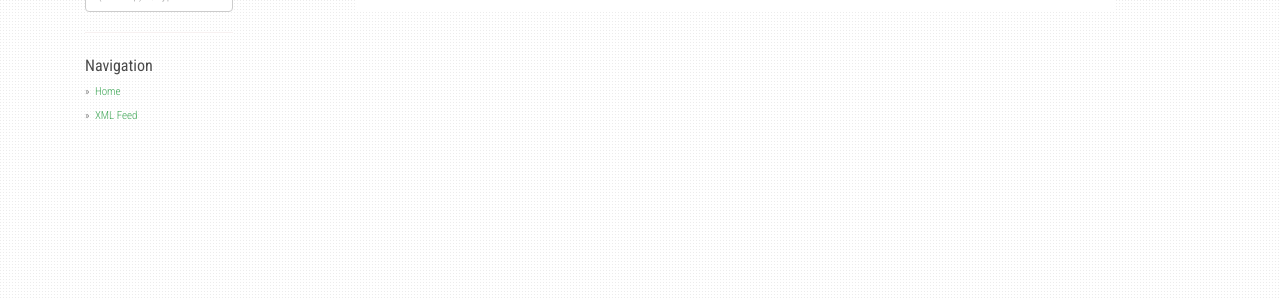
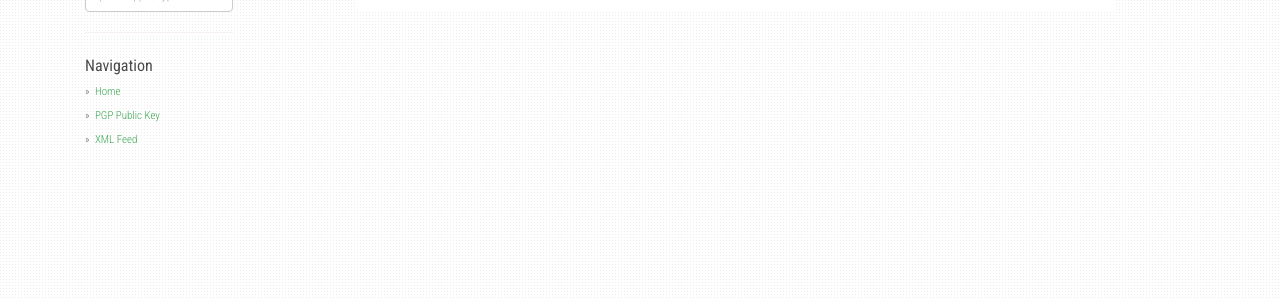
Before and after one commit to atreyasha/atreyasha.github.io, a Jekyll site: the page built from index.html, in a window 1280 px wide. Shown: the part 216-516 px from the top of the page. Built offline with Jekyll 4.4.1, drawn with Linux system fonts in a browser that asks for light colours; nearby versions of some CDN libraries; the list of posts is cut into pages by our own code.

Commit message:
Add PGP public key to website

```diff
--- a/_config.yml
+++ b/_config.yml
@@ -18,6 +18,8 @@ social:
       link: "https://linkedin.com/in/atreya-shankar-644352113"
 
 urls:
+    - text: PGP Public Key
+      url: "https://pgp.mit.edu/pks/lookup?search=0x41723204DC79DDCDA43B80C35330BD3D1107E5A6&op=vindex"
     - text: XML Feed
       url: /sitemap.xml
 
```
